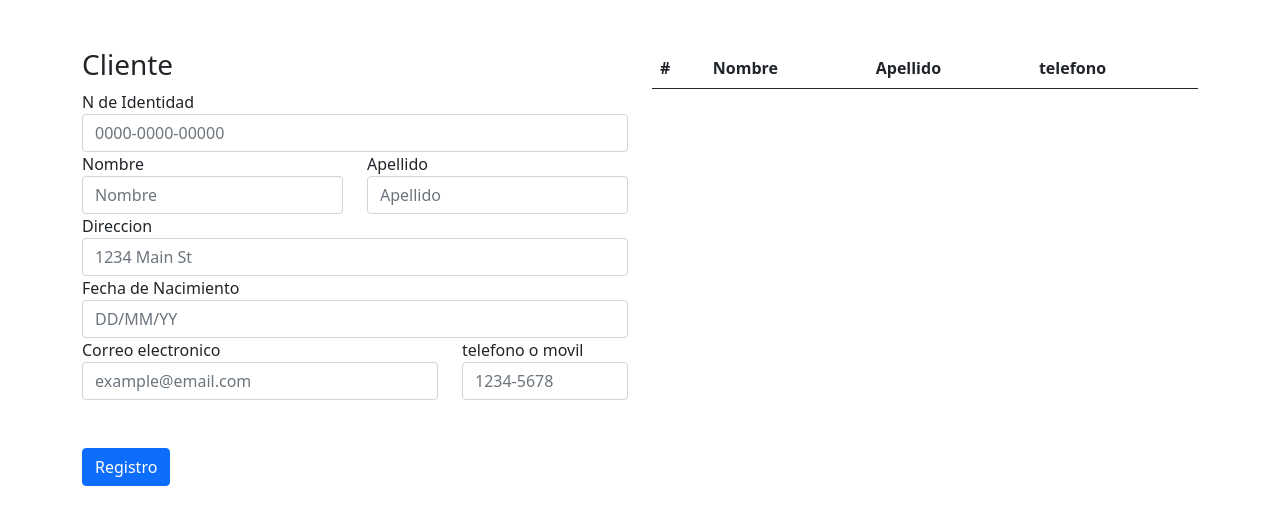
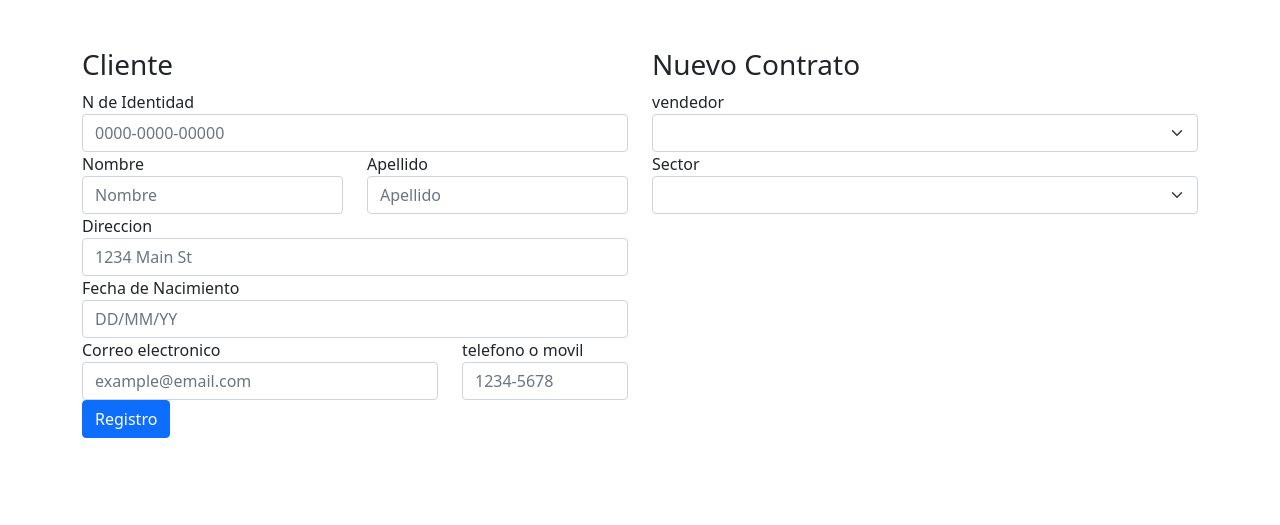
Before and after one commit to DaridDiaz/lotificadora, a Django app: page /cliente/ in a window 1280 px wide. Shown: the part 56-581 px from the top of the page. Run offline with Django 3.2, Linux system fonts and the light colour scheme; lists and menus that the app fills with data are empty.

Commit message:
Modificacion de tablas ,form clientes y contrato

```diff
--- a/app_lotificadora/admin.py
+++ b/app_lotificadora/admin.py
@@ -7,4 +7,5 @@ admin.site.register(Vendedor)
 admin.site.register(Sector)
 admin.site.register(Lote)
 admin.site.register(Pago)
+admin.site.register(Contrato)
 # Register your models here.
--- a/app_lotificadora/templates/cliente/cliente.html
+++ b/app_lotificadora/templates/cliente/cliente.html
@@ -50,30 +50,29 @@
                 </div>
             </div>
             <!-- boton registro -->
-            <button type="submit" class="mt-5 btn btn-primary">Registro</button>
+            <a type="submit" class="btn btn-primary" href="{% url 'pago' %}">Registro</a>
         </form>
     </div>
-    <!-- columna tabla -->
+    <!-- contrato -->
     <div class="col-md-6">
-        <table class=" table">
-            <thead class="thead-dark">
-                <tr>
-                    <th scope="col">#</th>
-                    <th scope="col">Nombre</th>
-                    <th scope="col">Apellido</th>
-                    <th scope="col">telefono</th>
-                </tr>
-            </thead>
-            <tbody>
-                {% for c in cliente %}
-                    <tr>
-                        <th>{{ c.nombre }}</th>
-                        <td>{{ c.apellido }}</td>
-                        <td>{{ c.telefono }}</td>
-                    </tr>
-                {% endfor %}
-            </tbody>
-        </table>
+        <h3>Nuevo Contrato</h3>
+        <!-- seleccion vendedor -->
+            <div>
+                <label for="cbo-vendedor">vendedor</label>
+                <select name="cbo-vendedor" id="cbo-vendedor" class="form-select">
+                    {% for v in Vendedor %}
+                        <option value="{{v.id}}">Vendedor #{{ v.id }} - {{ v.nombre }}</option>
+                    {% endfor %}
+                </select>
+            </div>
+            <div>
+                <label for="cbo-sector">Sector</label>
+                <select name="cbo-sector" id="cbo-sector" class="form-select">
+                    {% for s in sector %}
+                        <option value="{{s.id}}">sector #{{ s.id }} - {{ s.nombre }}</option>
+                    {% endfor %}
+                </select>
+            </div>
     </div>
 </div>
 {% endblock  %}
--- a/app_lotificadora/views.py
+++ b/app_lotificadora/views.py
@@ -1,6 +1,7 @@
+from django.http.response import Http404, HttpResponse
 from django.shortcuts import render
 from django.http import JsonResponse
-from .models import Cuenta, Pago, Cliente
+from .models import Cuenta, Pago, Cliente, Contrato, Vendedor, Sector
 
 # Create your views here.
 
@@ -46,9 +47,13 @@ def cliente(request):
             correo = request.POST.get('txt-correo'),
         )
 
-    ctx = {}
+    return render(request, 'cliente/cliente.html')
 
-    return render(request, 'cliente/cliente.html', ctx)
+def cliente_tabla(request):
+    if request.method == 'POST' and request.is_ajax():
+        return HttpResponse ('')
+    else:
+        raise Http404('Not Found')
 
 def vendedor(request):
 
```
Also changed, not shown: app_lotificadora/models.py (+14 -2 lines), app_lotificadora/migrations/0005_auto_20210730_0109.py (added), db.sqlite3.
